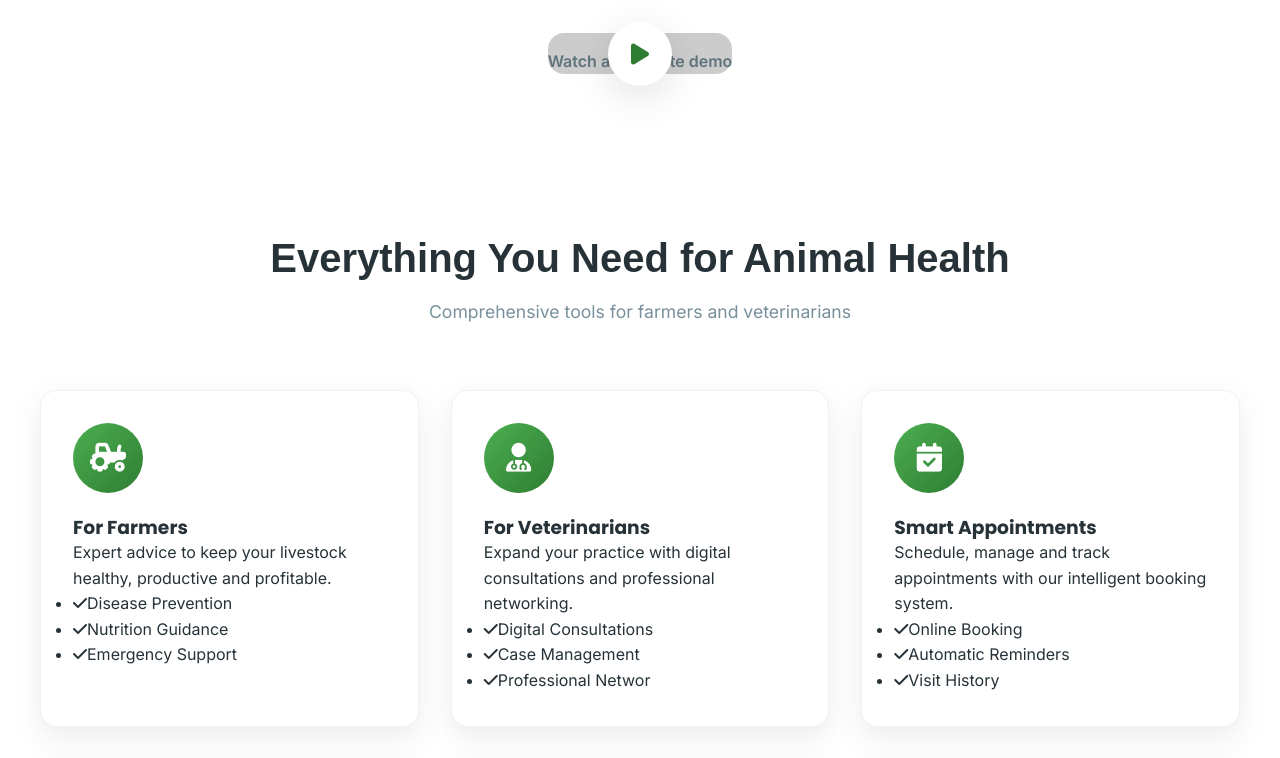
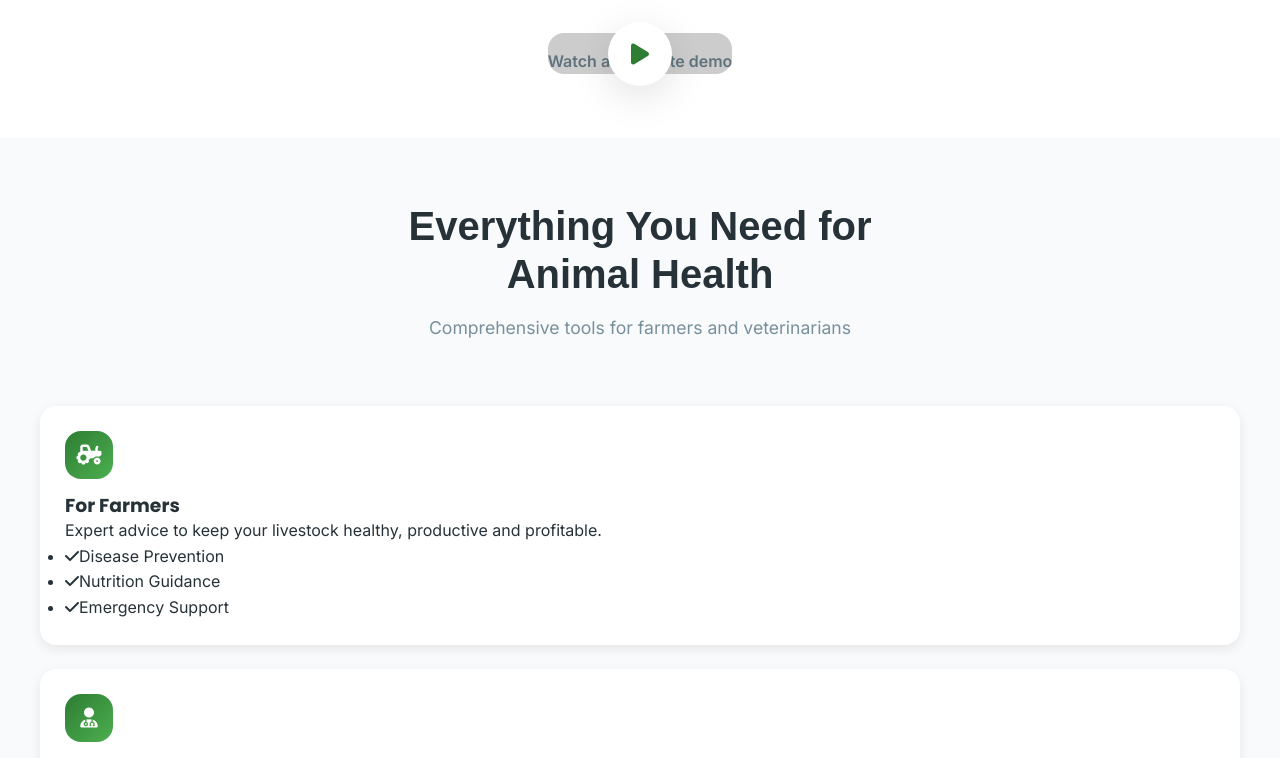
Before and after one commit to adane-desta/getVet, a React (Vite) app in the folder getvet/: page / in a window 1280 px wide. Shown: the part 1280-2038 px from the top of the page. Built offline with nearby package versions, Linux system fonts and the light colour scheme.

Commit message:
style:update features

```diff
--- a/getvet/src/components/homeCmpos/features/Features.module.css
+++ b/getvet/src/components/homeCmpos/features/Features.module.css
@@ -1,7 +1,7 @@
 /* Features Section */
 .features {
-  padding: 6rem 2rem;
-  background-color: white;
+  padding: 4rem var(--container-padding);
+  background-color: #f8fafc;
 }
 
 .sectionHeader {
@@ -24,64 +24,58 @@
 }
 
 .featuresGrid {
+  display: grid;
+  grid-template-columns: 1fr;
+  gap: 1.5rem;
   max-width: 1200px;
   margin: 0 auto;
-  display: grid;
-  grid-template-columns: repeat(auto-fit, minmax(350px, 1fr));
-  gap: 2rem;
 }
 
 .featureCard {
-  background: white;
+  background-color: white;
   border-radius: var(--border-radius);
-  padding: 2rem;
-  box-shadow: var(--box-shadow);
+  padding: 1.5rem;
+  box-shadow: var(--shadow);
   transition: var(--transition);
-  border: 1px solid #f0f0f0;
-  display: flex;
-  flex-direction: column;
-  height: 100%;
+  border: 1px solid transparent;
 }
-
 .featureCard:hover {
-  transform: translateY(-10px);
-  box-shadow: 0 15px 40px rgba(0, 0, 0, 0.1);
+  transform: translateY(-5px);
+  box-shadow: var(--shadow-lg);
   border-color: var(--primary-light);
 }
 
 .featureIcon {
-  width: 70px;
-  height: 70px;
-  background: linear-gradient(135deg, var(--primary-light), var(--primary-color));
-  border-radius: 50%;
+  width: 3rem;
+  height: 3rem;
+  background: linear-gradient(135deg, var(--primary-color), var(--primary-light));
+  border-radius: var(--border-radius);
   display: flex;
   align-items: center;
   justify-content: center;
-  margin-bottom: 1.5rem;
+  margin-bottom: 1rem;
   color: white;
-  font-size: 1.8rem;
+  font-size: 1.25rem;
 }
 
 .featureTitle {
-  font-size: 1.5rem;
-  font-weight: 600;
-  margin-bottom: 1rem;
-  color: var(--dark-color);
+  font-size: 1.25rem;
+  margin-bottom: 0.75rem;
 }
 
 .featureDesc {
   color: var(--gray-color);
-  margin-bottom: 1.5rem;
-  flex-grow: 1;
+  margin-bottom: 1rem;
+  font-size: 0.95rem;
 }
 
-.featureHighlights {
+.highlight {
   display: flex;
   flex-direction: column;
   gap: 0.5rem;
 }
 
-.featureHighlights span {
+.highlight span {
   display: flex;
   align-items: center;
   gap: 0.5rem;
@@ -89,6 +83,24 @@
   color: var(--primary-dark);
 }
 
-.featureHighlights i {
+.highlight i {
   color: var(--success-color);
 }
+
+.featurelist {
+  list-style: none;
+  display: flex;
+  flex-direction: column;
+  gap: 0.5rem;
+}
+
+.featurelist li {
+  display: flex;
+  align-items: center;
+  gap: 0.5rem;
+  font-size: 0.9rem;
+}
+
+.featurelist i {
+  color: var(--success-color);
+}
--- a/getvet/src/styles/global.css
+++ b/getvet/src/styles/global.css
@@ -94,3 +94,7 @@
       transform: translateY(-5px) translateX(-50%);
     }
   }
+
+.highlight {
+    color: var(--primary-color);
+}
```
